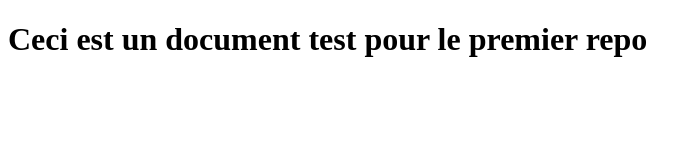
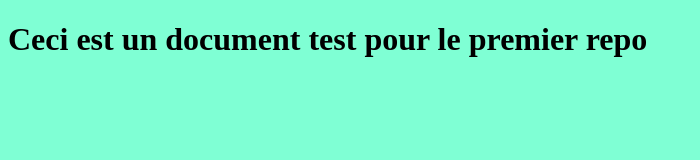
Before and after one commit to vienendelsur/repoTEST, a plain HTML site: page index.html in a window 1280 px wide. Shown: the whole page, without its empty margins (0-700 px from the left). Drawn offline with Linux system fonts and the light colour scheme.

Commit message:
création style.css
me premier commit depuis l'ordi

```diff
--- a/index.html
+++ b/index.html
@@ -5,6 +5,9 @@
     <meta name="viewport" content="width=device-width, initial-scale=1.0">
     <meta http-equiv="X-UA-Compatible" content="ie=edge">
     <title>Document repoTEST</title>
+
+    <link rel="stylesheet" href="style.css">
+
 </head>
 <body>
     <h1>Ceci est un document test pour le premier repo</h1>
--- /dev/null
+++ b/style.css
@@ -0,0 +1,5 @@
+/* feuille de style pour le premier repo */
+
+body {
+    background-color: aquamarine;
+}
```
